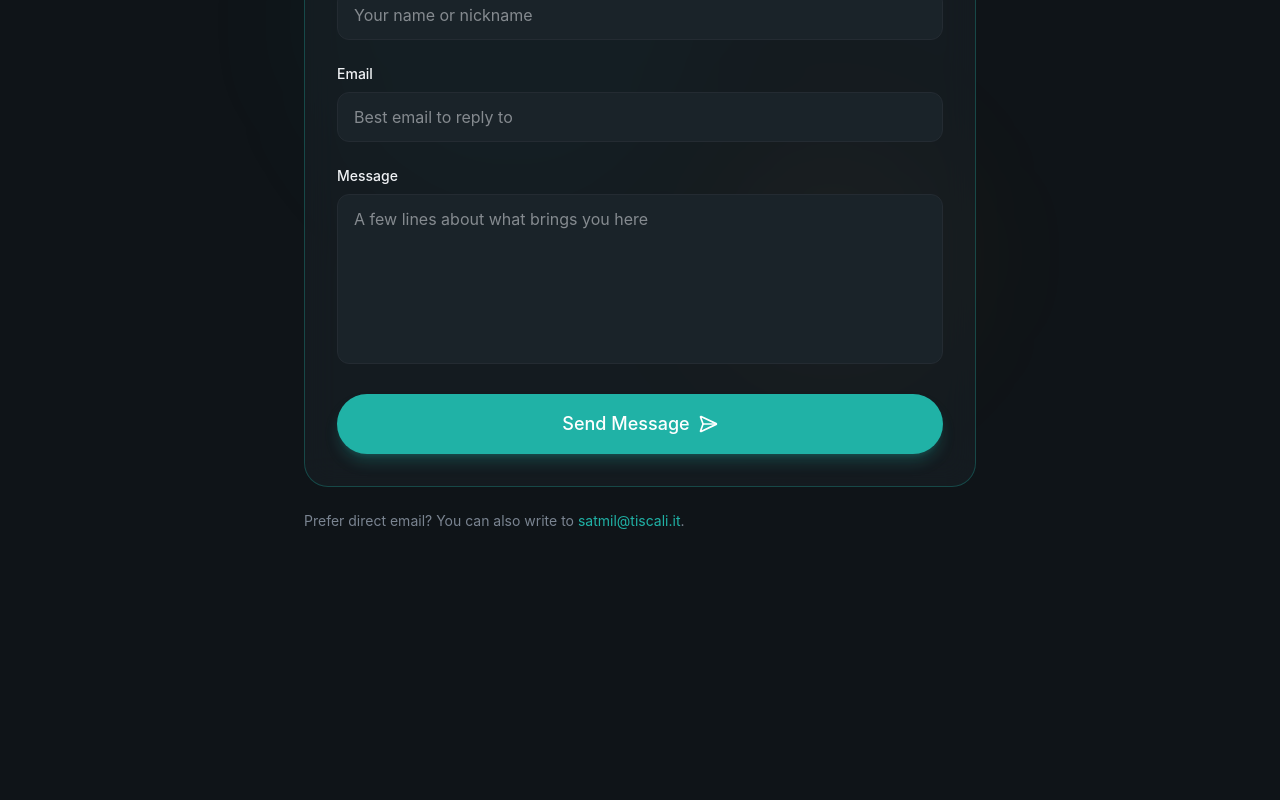
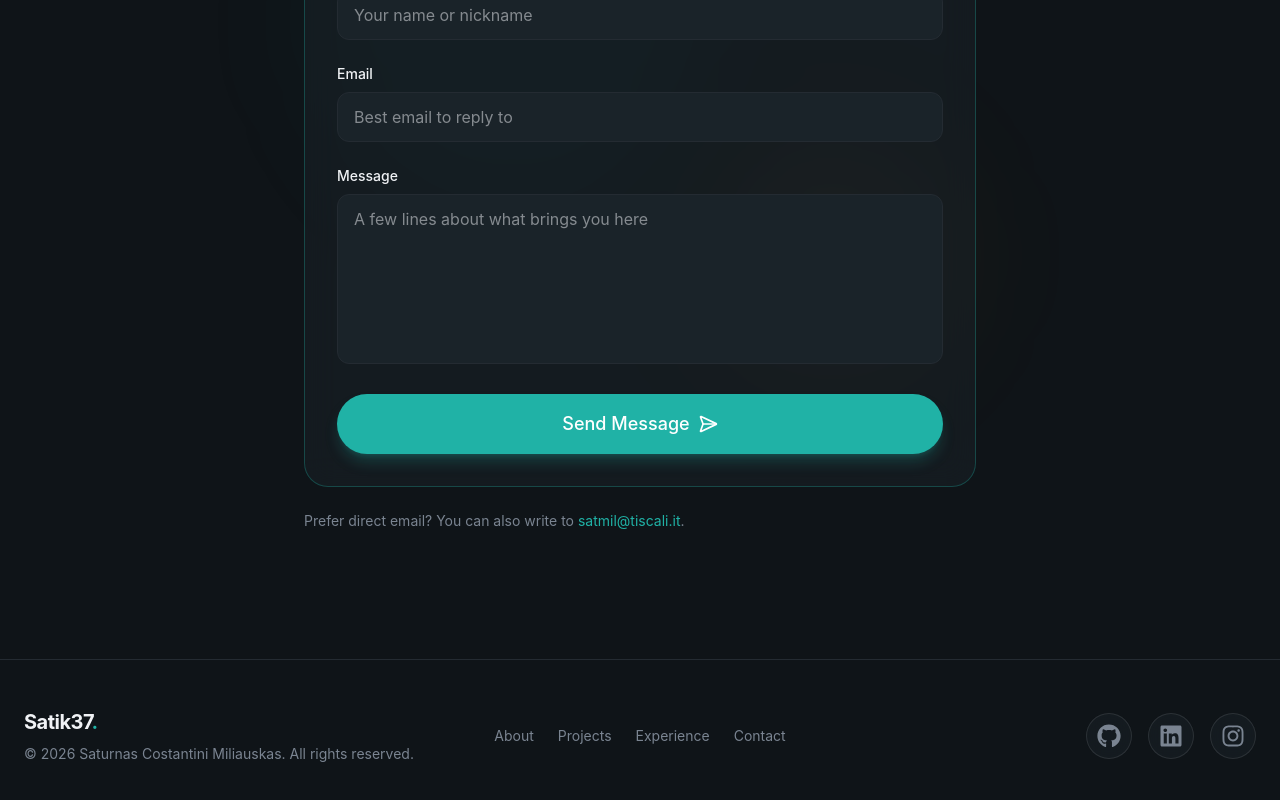
Before and after one commit to Satik37/satik37.github.io, a React (Vite) app: page / in a window 1280 px wide. Shown: the part 7160-7960 px from the top of the page. Before the commit the page ends 7819 px from the top, so only its background shows below. Built offline with nearby package versions, Linux system fonts and the light colour scheme.

Commit message:
created and implemented footer

```diff
--- a/src/App.jsx
+++ b/src/App.jsx
@@ -5,6 +5,7 @@
 import { Experience } from '@/sections/Experience';
 import { Interests } from '@/sections/Interests';
 import { Contact } from '@/sections/Contact';
+import { Footer } from '@/layout/Footer';
 
 function App() {
   return (
@@ -18,6 +19,7 @@
         <Interests />
         <Contact />
       </main>
+      <Footer />
     </div>
   );
 }
--- /dev/null
+++ b/src/layout/Footer.jsx
@@ -0,0 +1,92 @@
+import { FaGithub, FaLinkedin, FaInstagram } from 'react-icons/fa';
+
+const socialLinks = [
+    {
+        icon: FaGithub,
+        href: 'https://github.com/Satik37',
+        label: 'GitHub',
+    },
+    {
+        icon: FaLinkedin,
+        href: 'https://www.linkedin.com/in/saturnas-costantini-miliauskas-satik',
+        label: 'LinkedIn',
+    },
+    {
+        icon: FaInstagram,
+        href: 'https://www.instagram.com/satik_37/',
+        label: 'Instagram',
+    },
+];
+
+const footerLinks = [
+  { href: '#about', label: 'About'},
+  { href: '#projects', label: 'Projects'},
+  { href: '#experience', label: 'Experience'},
+  { href: '#contact', label: 'Contact'},
+];
+
+export const Footer = () => {
+  const currentYear = new Date().getFullYear();
+
+  return (
+    <footer className='py-12 border-t border-border'>
+      <div className='container mx-auto px-6'>
+        <div className='grid gap-8 items-center md:grid-cols-[1fr_auto_1fr]'>
+
+          {/* Logo & Copyright */}
+          <div className='text-center md:text-left'>
+            <a href='#' className='text-xl font-bold tracking-tight'>
+              Satik37<span className='text-primary'>.</span>
+            </a>
+            <p className='text-sm text-muted-foreground mt-2'>
+              © {currentYear} Saturnas Costantini Miliauskas. All rights reserved.
+            </p>
+          </div>
+
+          {/* Links */}
+            <nav
+                className='flex flex-wrap justify-center gap-6'
+                aria-label='Footer navigation'
+            >
+                {footerLinks.map((link) => (
+                    <a
+                        key={link.href}
+                        href={link.href}
+                        className='text-sm text-muted-foreground hover:text-foreground transition-colors'
+                    >
+                        {link.label}
+                    </a>
+                ))}
+            </nav>
+
+            {/* Social Links */}
+            <div className='flex items-center justify-center md:justify-end gap-4'>
+                {socialLinks.map((social) => {
+                    const Icon = social.icon;
+
+                    return (
+                        <a
+                            key={social.label}
+                            href={social.href}
+                            target='_blank'
+                            rel='noopener noreferrer'
+                            aria-label={`${social.label} (opens in a new tab)`}
+                            title={social.label}
+                            className='group inline-flex items-center justify-center rounded-full glass p-2.5 text-muted-foreground border border-white/10
+                    transition-all duration-300 ease-out
+                    hover:-translate-y-0.5 hover:text-primary hover:bg-primary/10
+                    focus:outline-none focus-visible:ring-2 focus-visible:ring-primary/70 focus-visible:ring-offset-2 focus-visible:ring-offset-background'
+                        >
+                            <Icon
+                                className='w-6 h-6'
+                                aria-hidden='true'
+                            />
+                        </a>
+                    )
+                })}
+            </div>
+        </div>
+      </div>
+    </footer>
+  );
+};
```
